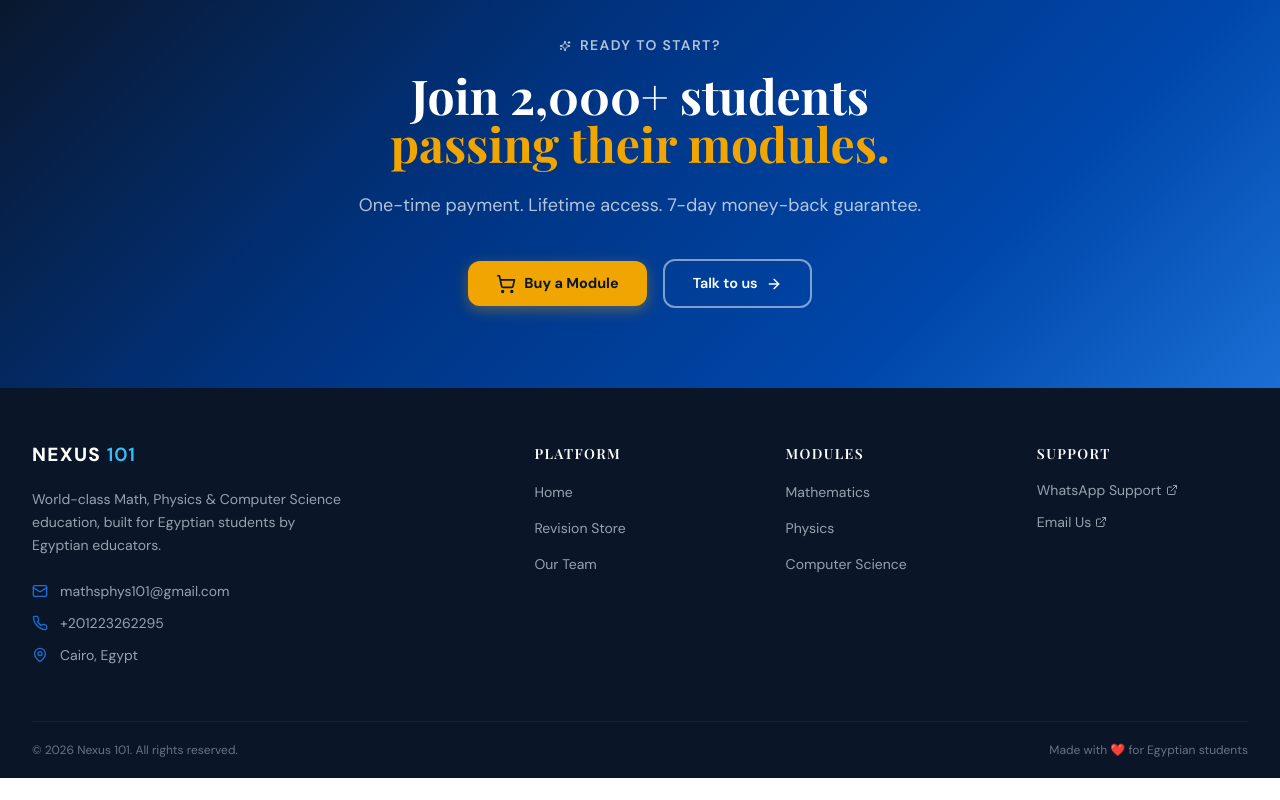
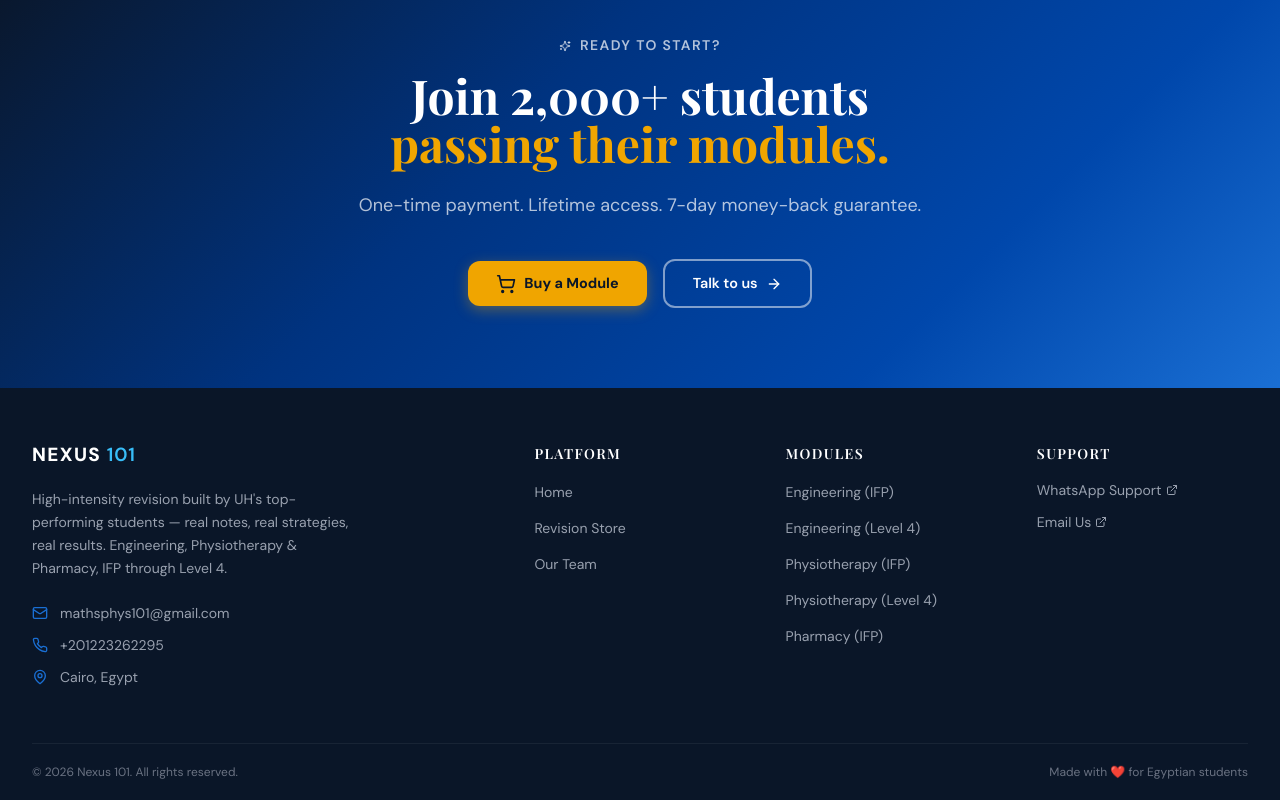
Before and after one commit to Adamhelmy33/Nexus101-Project, a React (Vite) app: page / in a window 1280 px wide. Shown: the part 5205-6005 px from the top of the page. Before the commit the page ends 5983 px from the top, so only its background shows below. Built offline with nearby package versions, Linux system fonts and the light colour scheme; no server answers; the database is empty.

Commit message:
Update footer with real 5-module links and refreshed tagline

```diff
--- a/src/components/Footer.jsx
+++ b/src/components/Footer.jsx
@@ -10,9 +10,11 @@ const FOOTER_LINKS = {
     { label: 'Our Team',      to: '/team' },
   ],
   Modules: [
-    { label: 'Mathematics',      to: '/store' },
-    { label: 'Physics',          to: '/store' },
-    { label: 'Computer Science', to: '/store' },
+    { label: 'Engineering (IFP)',       to: '/store/uh/engineering/ifp' },
+    { label: 'Engineering (Level 4)',   to: '/store/uh/engineering/level-4' },
+    { label: 'Physiotherapy (IFP)',     to: '/store/uh/physiotherapy/ifp' },
+    { label: 'Physiotherapy (Level 4)', to: '/store/uh/physiotherapy/level-4' },
+    { label: 'Pharmacy (IFP)',          to: '/store/uh/pharmacy/ifp' },
   ],
   Support: [
     { label: 'WhatsApp Support', href: `https://wa.me/${WHATSAPP_NUMBER}` },
@@ -34,7 +36,7 @@ export default function Footer() {
               <Logo variant="white" height={36} className="transition-transform group-hover:scale-105" />
             </Link>
             <p className="text-gray-400 text-sm leading-relaxed max-w-xs">
-              World-class Math, Physics & Computer Science education, built for Egyptian students by Egyptian educators.
+              High-intensity revision built by UH's top-performing students — real notes, real strategies, real results. Engineering, Physiotherapy & Pharmacy, IFP through Level 4.
             </p>
 
             <div className="mt-6 flex flex-col gap-3">
```
